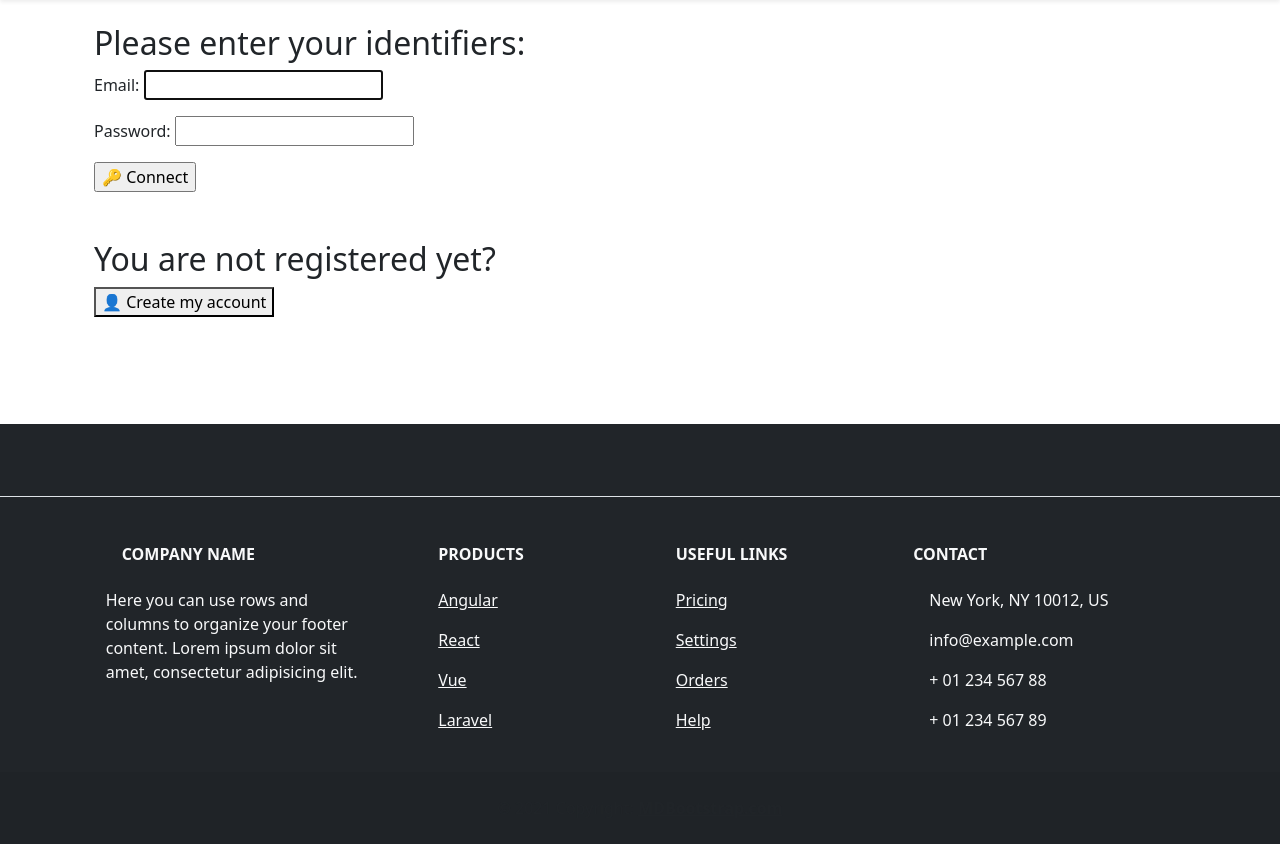
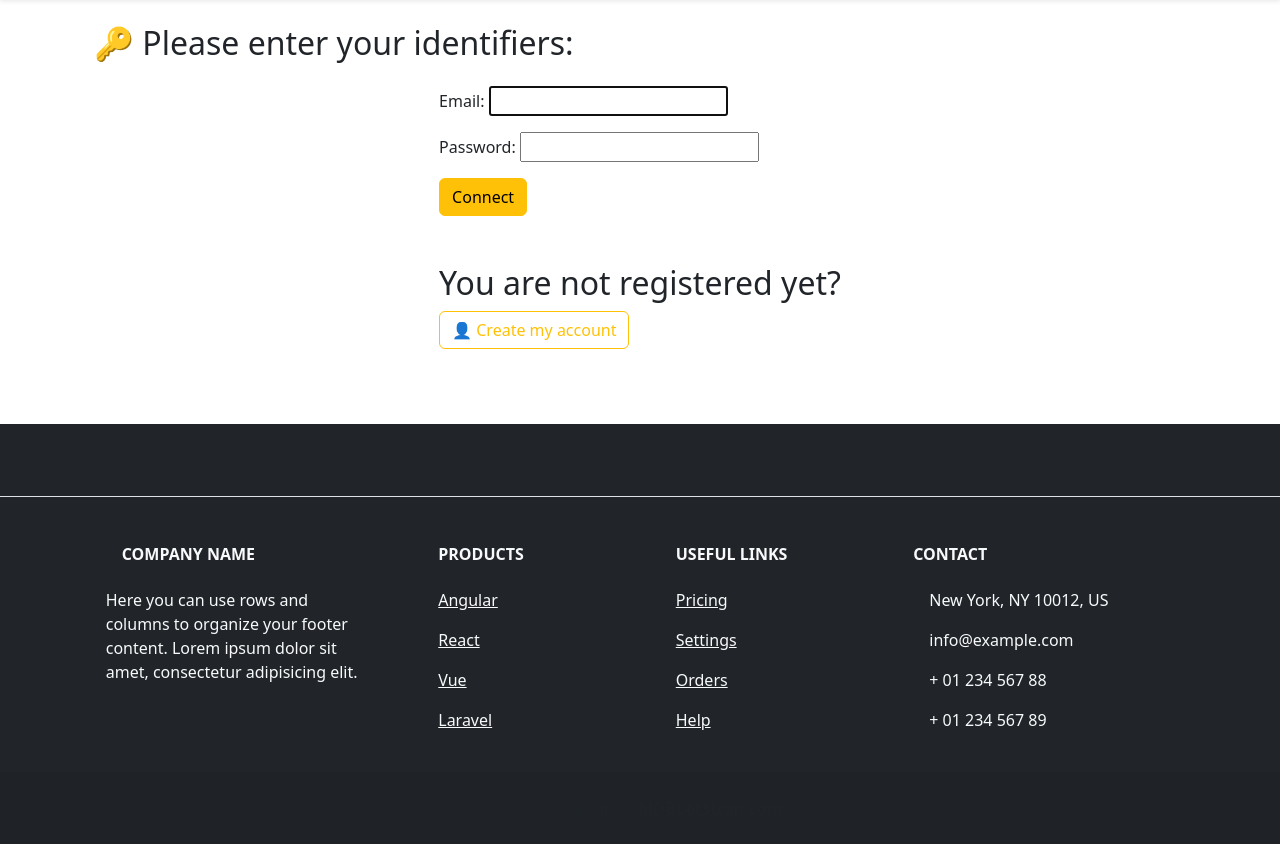
Before and after one commit to Mambroise/Invocing_app, a Django app: page /en/custom_login/ in a window 1280 px wide. Shown: the part 56-900 px from the top of the page. Run offline with Django 5.2, Linux system fonts and the light colour scheme.

Commit message:
add custom tag capital first letter, index, login and register design updated

```diff
--- a/Django project/facturasieli/templates/facturasieli/index.html
+++ b/Django project/facturasieli/templates/facturasieli/index.html
@@ -9,10 +9,11 @@
 
 {% load static %}
 {% load i18n %}
+{% load custom_filters %}
 
 {% block content %}
 <h3 class="text-center mt-4">{% translate 'Welcome to Facturasieli' %}
-    {{ request.profile.first_name|slice:":1"|upper }}{{ request.profile.first_name|slice:"1:"|lower }}!</h3>
+    {{ request.profile.first_name|capital_first }} !</h3>
 <div class="mt-4">
     <img src="{{ request.profile.avatar.url }}" width="100px" height="100px" />
     <table>
--- a/Django project/facturasieli/templates/registration/custom_login.html
+++ b/Django project/facturasieli/templates/registration/custom_login.html
@@ -2,7 +2,7 @@
 #                    F a c t u r a S i e l i   ( 2 0 2 4 )
 # ---------------------------------------------------------------------------
 # File   : facturasieli/templates/registration/custom_login.html
-# Author : Brice
+# Author : Brice, Morice
 # -------------------------------------------------------------------------->
 
 {% extends 'base.html' %}
@@ -12,18 +12,18 @@
 
 {% block content %}
 <div class="mt-4">
-    <h2>{% translate 'Please enter your identifiers:' %}</h2>
-    <div class="d-flex justify-content">
+    <h2> 🔑 {% translate 'Please enter your identifiers:' %}</h2>
+    <div class="d-flex justify-content-center my-4">
         <div>
             <form method="post" action="{% url 'facturasieli:custom_log_in' %}">
                 {% csrf_token %}
                 {{ form.as_p }}
-                <input type="submit" name="submit" value="🔑 {% translate 'Connect' %}" />
+                <button class="btn btn-warning" type="submit">{% translate 'Connect' %}</button>
             </form>
             <br />
             <br />
             <h2>{% translate 'You are not registered yet?' %}</h2>
-            <a href="{% url 'facturasieli:register' %}"><button>👤 {% translate 'Create my account' %}</button></a>
+            <a href="{% url 'facturasieli:register' %}" class="btn btn-outline-warning">👤  {% translate 'Create my account' %}</a>
         </div>
     </div>
 </div>
--- a/Django project/facturasieli/templates/registration/register.html
+++ b/Django project/facturasieli/templates/registration/register.html
@@ -12,12 +12,12 @@
 
 {% block content %}
 <div class="mt-4">
-    <h3>{% translate 'Please choose your identifiers:' %}</h3>
-    <div class="d-flex justify-content-center">
+    <h3>🔐 {% translate 'Please choose your identifiers:' %}</h3>
+    <div class="d-flex justify-content-center my-4">
         <form method="post" action="{% url 'facturasieli:register' %}">
             {% csrf_token %}
             {{ form.as_p }}
-            <input type="submit" name="submit" value="🔐 {% translate 'Register' %}" />
+            <button class="btn btn-warning" type="submit">👤 {% translate 'Register' %}</button>
         </form>
     </div>
 </div>
```
Also changed, not shown: Django project/facturasieli/templatetags/custom_filters.py (+7 -0 lines).
